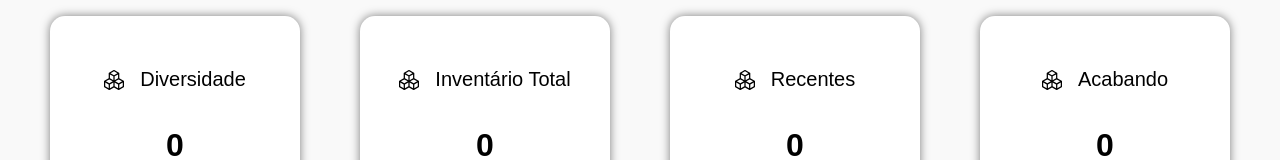
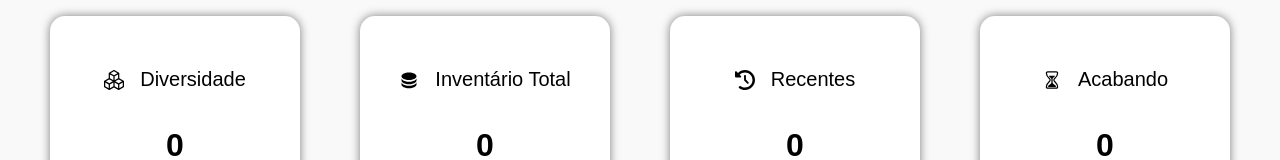
Before and after one commit to fabiomoretao/gestor-de-estoque, a React (Vite) app: page / in a window 1280 px wide. Shown: the part 265-425 px from the top of the page. Built offline with nearby package versions, Linux system fonts and the light colour scheme.

Commit message:
styles(dashboard): adiciona icones no dashboard

```diff
--- a/src/pages/Dashboard/index.tsx
+++ b/src/pages/Dashboard/index.tsx
@@ -3,6 +3,9 @@ import type { Product } from "../../types";
 import filterLastTenDays from "../../utils/filterLastTenDays";
 import styles from "./styles.module.css"
 import Button from "../../components/Button/Index";
+import { RiDatabase2Fill } from "react-icons/ri";
+import { FaClockRotateLeft } from "react-icons/fa6";
+import { IoHourglassOutline } from "react-icons/io5";
 
 type DashboardProps = {
     products: Product[]
@@ -29,31 +32,33 @@ export default function Dashboard({ products }: DashboardProps) {
                 </div>
                 <p className={styles.number}>{quantityOfProducts}</p>
             </div>
+
             {/* - A quantidade total de itens (ex.: 1 mesa e 3 cadeiras devem resultar em 4 itens ao todo). */}
             <div className={styles.card}>
                 <div className={styles.content}>
-                    <BsBoxes />
+                    <RiDatabase2Fill />
                     <p>Inventário Total</p>
                 </div>
                 <p className={styles.number}>{productsTotal}</p>
             </div>
+
             {/* - A quantidade de itens adicionados nos últimos 10 dias. */}
             <div className={styles.card}>
                 <div className={styles.content}>
-                    <BsBoxes />
+                    <FaClockRotateLeft />
                     <p>Recentes</p>
                 </div>
                 <p className={styles.number}>{tenDaysAgoProducts.length}</p>
             </div>
+
             {/* - A quantidade de itens com menos de 10 em estoque. */}
             <div className={styles.card}>
                 <div className={styles.content}>
-                    <BsBoxes />
+                    <IoHourglassOutline />
                     <p>Acabando</p>
                 </div>
                 <p className={styles.number}>{productsBelowTen.length}</p>
             </div>
-
 
             {/* - Uma lista dos itens adicionados nos últimos 10 dias. */}
             <div className={styles.list}>
```
